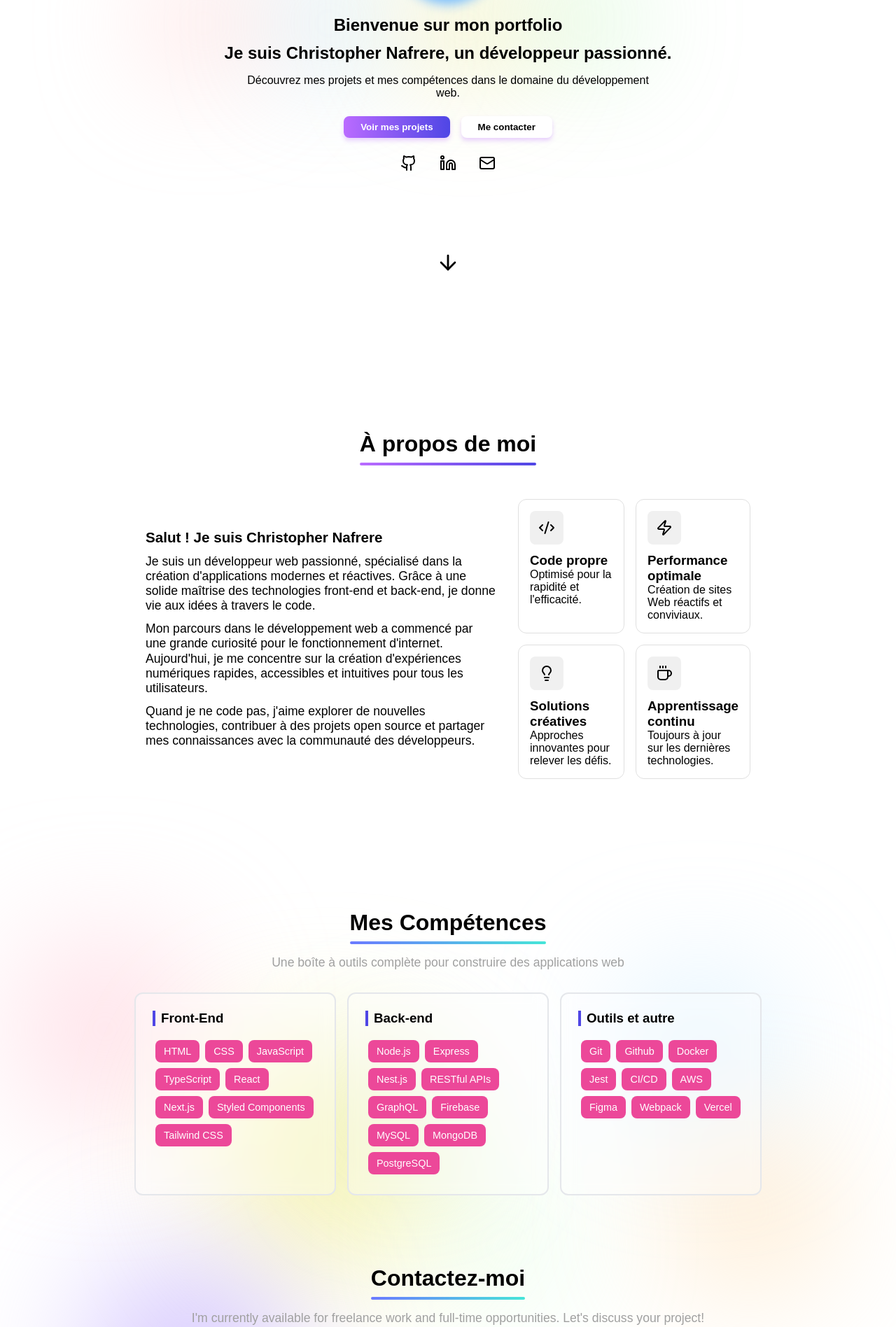
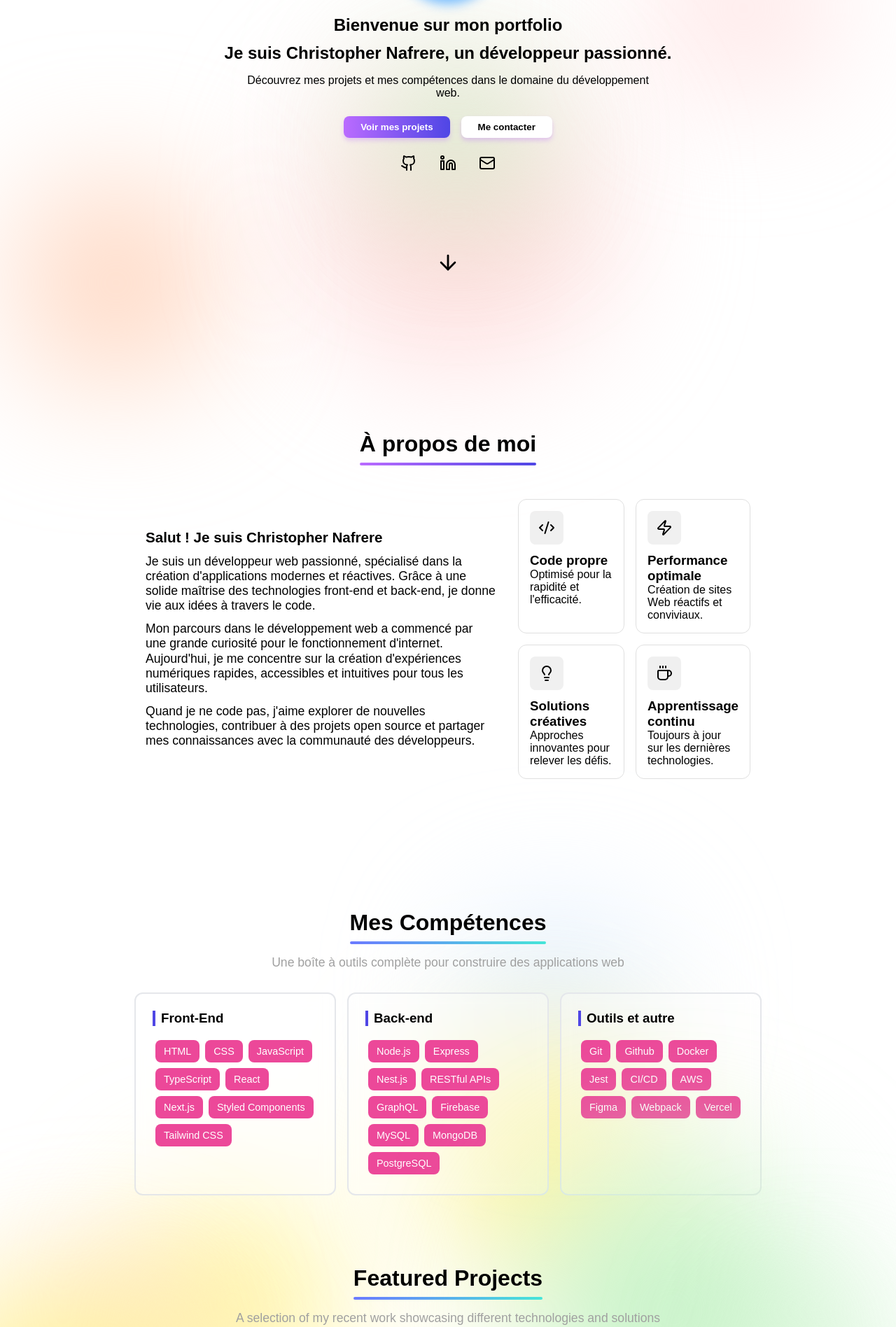
Before and after one commit to christophernafrere/my-portfolio, a Next.js app: page / in a window 1280 px wide. Shown: the part 404-2300 px from the top of the page at 70% size. Built offline with nearby package versions, Linux system fonts and the light colour scheme.

Commit message:
feat: integrate ProjectsShowcase and HeroSphereSystem components; remove unused HeroSphere component

```diff
--- a/src/app/page.tsx
+++ b/src/app/page.tsx
@@ -2,6 +2,7 @@
 import AboutMe from '@/section/about-me';
 import GetInTouch from '@/section/contact';
 import HeroHeader from '@/section/hero-header';
+import ProjectsShowcase from '@/section/project';
 import SkillsSection from '@/section/skills';
 import styled from 'styled-components';
 
@@ -11,6 +12,7 @@ export default function Home() {
             <HeroHeader />
             <AboutMe />
             <SkillsSection />
+            <ProjectsShowcase />
             <GetInTouch />
         </Main>
     );
--- a/src/components/section-sphere.tsx
+++ /dev/null
@@ -1,21 +0,0 @@
-'use client';
-import styled from 'styled-components';
-
-const HeroSphere = styled.div<{
-    color?: string;
-    size?: number;
-    top?: number;
-    left?: number;
-}>`
-    position: absolute;
-    top: ${(props) => props.top ?? 0}px;
-    left: ${(props) => props.left ?? 0}px;
-    width: ${(props) => props.size ?? 450}px;
-    height: ${(props) => props.size ?? 450}px;
-    border-radius: 50%;
-    filter: blur(100px);
-    background: ${(props) => props.color ?? '#c1e1ff'};
-    z-index: -1;
-`;
-
-export { HeroSphere };
--- a/src/section/contact.tsx
+++ b/src/section/contact.tsx
@@ -88,6 +88,7 @@ const Section = styled.section`
     margin: auto;
     min-height: 50vh;
     box-sizing: border-box;
+    z-index: 1000;
     overflow: hidden;
 
     @media (max-width: 900px) {
--- a/src/section/hero-header.tsx
+++ b/src/section/hero-header.tsx
@@ -1,8 +1,9 @@
 'use client';
+import React, { useEffect, useState } from 'react';
 import Button from '@/components/button';
-import { HeroSphere } from '@/components/section-sphere';
 import { ArrowDown, GithubIcon, LinkedinIcon, MailIcon } from 'lucide-react';
 import styled from 'styled-components';
+import HeroSphereSystem from './hero-sphere';
 
 function HeroHeader() {
     return (
@@ -47,27 +48,8 @@ function HeroHeader() {
                     <MailIcon size={24} />
                 </a>
             </SocialContainer>
-            <div
-                style={{
-                    position: 'absolute',
-                    bottom: '45vh', // pousse les sphères bien au-dessus du bas
-                    left: 0,
-                    right: 0,
-                    height: '18vh',
-                    pointerEvents: 'none',
-                    display: 'flex',
-                    justifyContent: 'center',
-                    alignItems: 'flex-end',
-                    gap: 20,
-                    zIndex: 0,
-                    transform: 'translateY(-10px) scale(0.85)',
-                }}
-            >
-                <HeroSphere color="#ffcccb" size={140} top={20} left={160} />
-                <HeroSphere color="#add8e6" size={120} top={30} left={380} />
-                <HeroSphere color="#eee690" size={140} top={22} left={600} />
-                <HeroSphere color="#90ee90" size={100} top={35} left={820} />
-            </div>
+
+            <HeroSphereSystem />
         </HeroHeaderContainer>
     );
 }
--- /dev/null
+++ b/src/section/hero-sphere.tsx
@@ -0,0 +1,91 @@
+import { useEffect, useState } from 'react';
+import styled from 'styled-components';
+
+function HeroSphereSystem() {
+    const [spheres, setSpheres] = useState<
+        { color: string; size: number; top: number; left: number }[]
+    >([]);
+
+    useEffect(() => {
+        // compute random positions/sizes/colors only on the client to avoid hydration mismatch
+        // slightly more saturated pastel palette (a bit more intense but still soft)
+        const palette = [
+            '#ffdada', // more intense pink
+            '#ffd1b8', // more intense peach
+            '#bfe8ff', // more intense sky blue
+            '#fff49a', // more intense butter yellow
+            '#c9f3c9', // more intense minty green
+            '#d9eaff', // more intense pale blue
+            '#ffe8c6', // more intense cream
+        ];
+
+        const pickColor = () =>
+            palette[Math.floor(Math.random() * palette.length)];
+
+        const clamp = (v: number, min: number) => Math.max(v, min);
+
+        const generated = [
+            { baseSize: 300 },
+            { baseSize: 400 },
+            { baseSize: 500 },
+            { baseSize: 150 },
+        ].map((base) => {
+            // randomize size around baseSize but enforce a minimum size
+            const minSize = 80; // minimum allowed size (px)
+            const variation = 0.6 + Math.random() * 0.8; // 0.6..1.4 range
+            const size = clamp(Math.floor(base.baseSize * variation), minSize);
+
+            return {
+                color: pickColor(),
+                size,
+                top: Math.floor(Math.random() * 100),
+                left: Math.floor(Math.random() * 100),
+            };
+        });
+
+        setSpheres(generated);
+    }, []);
+
+    return (
+        <SpheresWrapper suppressHydrationWarning>
+            {spheres.map((s, i) => (
+                <HeroSphere
+                    key={i}
+                    color={s.color}
+                    size={s.size}
+                    top={s.top}
+                    left={s.left}
+                />
+            ))}
+        </SpheresWrapper>
+    );
+}
+
+export default HeroSphereSystem;
+
+const SpheresWrapper = styled.div`
+    position: absolute;
+    left: 0;
+    right: 0;
+    height: 100%;
+    pointer-events: none;
+    z-index: -20;
+`;
+
+const HeroSphere = styled.div<{
+    color?: string;
+    size?: number;
+    top?: number;
+    left?: number;
+}>`
+    position: absolute;
+    transform: translate(-50%, -50%);
+    top: ${(props) => props.top ?? 0}vh;
+    left: ${(props) => props.left ?? 0}vw;
+    width: ${(props) => props.size ?? 450}px;
+    height: ${(props) => props.size ?? 450}px;
+    border-radius: 50%;
+    filter: blur(100px);
+    background: ${(props) => props.color ?? '#c1e1ff'};
+    z-index: -1;
+`;
--- /dev/null
+++ b/src/section/project.tsx
@@ -0,0 +1,53 @@
+'use client';
+import styled from 'styled-components';
+import HeroSphereSystem from './hero-sphere';
+
+function ProjectsShowcase() {
+    return (
+        <Section>
+            <Title>Featured Projects</Title>
+            <Description>
+                A selection of my recent work showcasing different technologies
+                and solutions
+            </Description>
+
+            <HeroSphereSystem />
+        </Section>
+    );
+}
+
+export default ProjectsShowcase;
+
+const Section = styled.section`
+    position: relative;
+    display: flex;
+    flex-direction: column;
+    justify-content: center;
+    align-items: center;
+    box-sizing: border-box;
+    z-index: 1000;
+`;
+
+const Title = styled.h2`
+    font-size: 2rem;
+    margin-bottom: 16px;
+    position: relative;
+    width: max-content;
+    &::after {
+        content: '';
+        display: block;
+        width: 100%;
+        margin-top: 8px;
+        height: 4px;
+        border-radius: 2px;
+        background: linear-gradient(90deg, #6b7aff, #46e5d8);
+    }
+`;
+
+const Description = styled.p`
+    font-size: 1.1rem;
+    margin-bottom: 32px;
+    text-align: center;
+    color: #a0a0a0;
+    font-weight: 100;
+`;
--- a/src/section/skills.tsx
+++ b/src/section/skills.tsx
@@ -1,6 +1,6 @@
 'use client';
-import { HeroSphere } from '@/components/section-sphere';
 import styled from 'styled-components';
+import HeroSphereSystem from './hero-sphere';
 
 function SkillsSection() {
     return (
@@ -53,13 +53,7 @@ function SkillsSection() {
                 </SkillsCard>
             </SkillsGrid>
 
-            <HeroSphere color="#ffd1dc" size={220} top={60} left={40} />
-            <HeroSphere color="#bfe6ff" size={160} top={120} left={920} />
-            <HeroSphere color="#f7f3a7" size={300} top={200} left={320} />
-            <HeroSphere color="#d1ffd6" size={120} top={420} left={660} />
-            <HeroSphere color="#c8b6ff" size={260} top={520} left={140} />
-            <HeroSphere color="#ffdfb2" size={180} top={340} left={980} />
-            <HeroSphere color="#aee1ff" size={90} top={240} left={540} />
+            <HeroSphereSystem />
         </Section>
     );
 }
@@ -73,6 +67,7 @@ const Section = styled.section`
     justify-content: center;
     align-items: center;
     box-sizing: border-box;
+    z-index: 1000;
 `;
 
 const Title = styled.h2`
```
